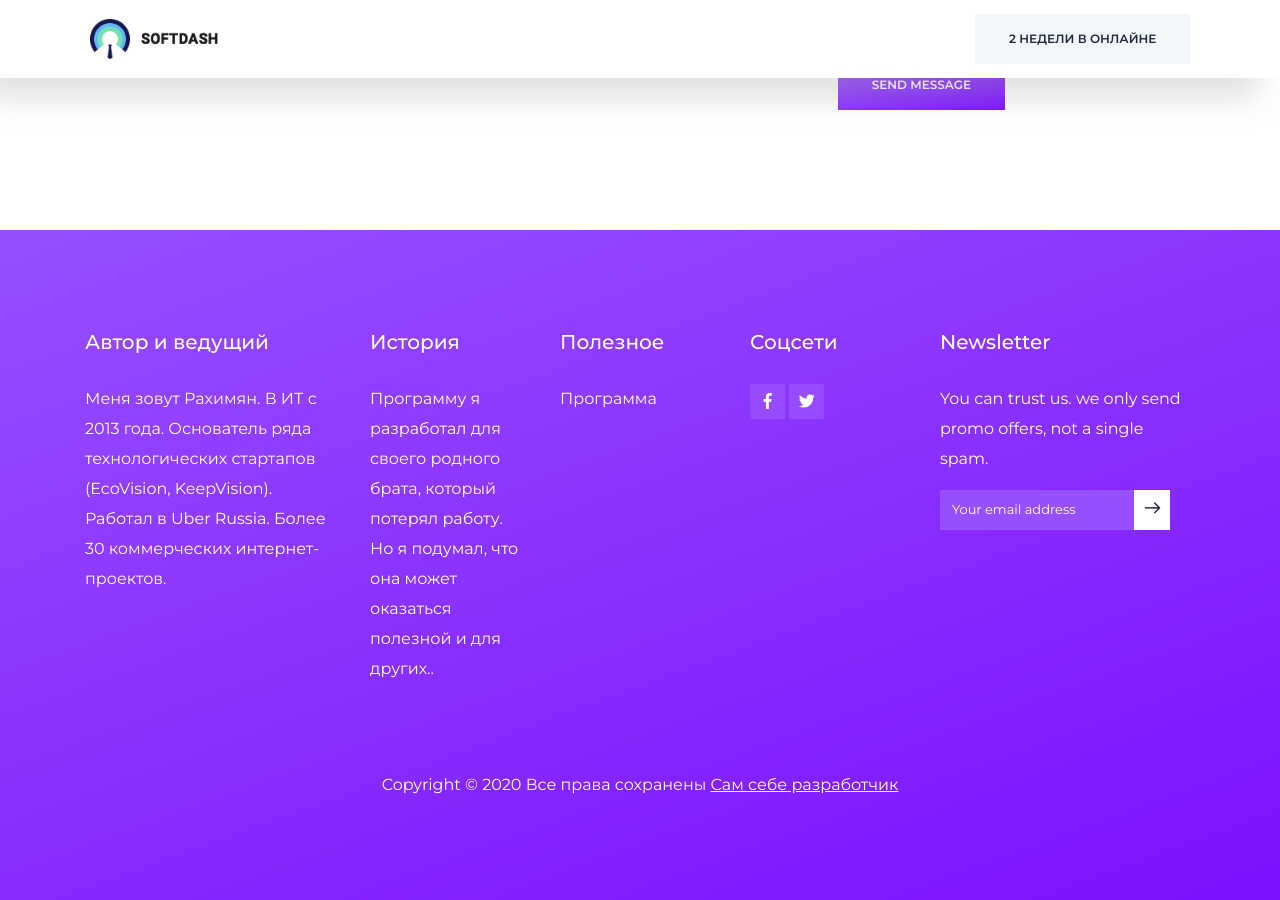
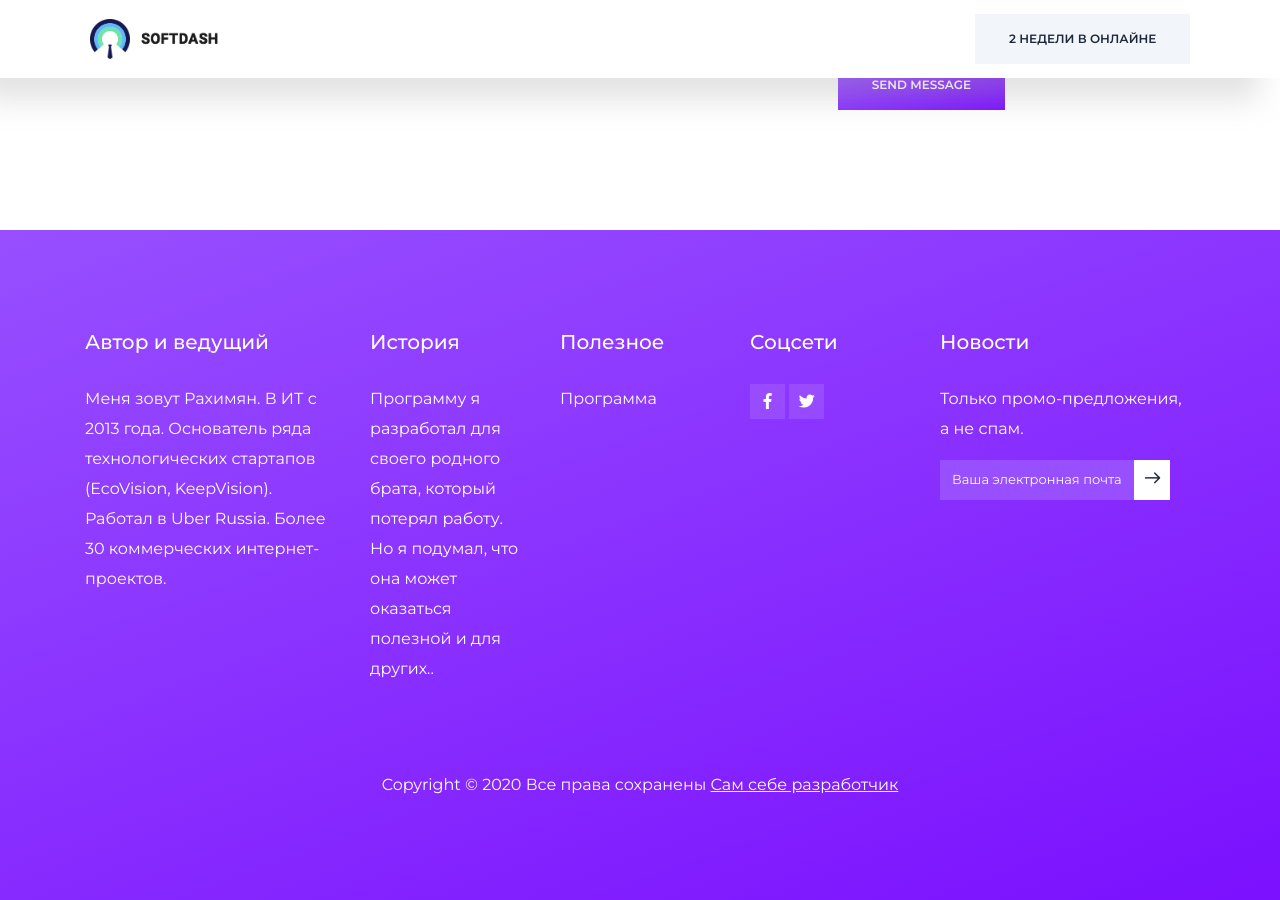
Before and after one commit to RakhimyanTim/samseberazrabotchik.github.io, a Jekyll site: the page built from contact.html, in a window 1280 px wide and 900 px high, scrolled down 1331 px. Built offline with Jekyll 4.4.1, drawn with Linux system fonts in a browser that asks for light colours.

Commit message:
Update footer.html

```diff
--- a/_includes/footer.html
+++ b/_includes/footer.html
@@ -48,15 +48,15 @@
                 </div>
                 <div class="col-lg-3 col-md-6">
                     <div class="single-footer-widget">
-                        <h4>Newsletter</h4>
-                        <p>You can trust us. we only send promo offers, not a single spam.</p>
+                        <h4>Новости</h4>
+                        <p>Только промо-предложения, а не спам.</p>
                         <div class="d-flex flex-row newsletter-form" id="mc_embed_signup">
 
                             <form class="navbar-form"
                             action="http://twitter.us2.list-manage.com/subscribe/post?u={{ site.mailchimp.user-id }}&amp;id={{ site.mailchimp.list-id }}"
                                 method="post" novalidate >
                                 <div class="d-flex form-wrap">
-                                    <input class="form-control" name="EMAIL" autocomplete="email" placeholder="Your email address"
+                                    <input class="form-control" name="EMAIL" autocomplete="email" placeholder="Ваша электронная почта"
                                         onfocus="this.placeholder = ''" onblur="this.placeholder = 'Your email address'"
                                         required="" type="email">
                                     <button class="submit-btn" type="submit">
```
